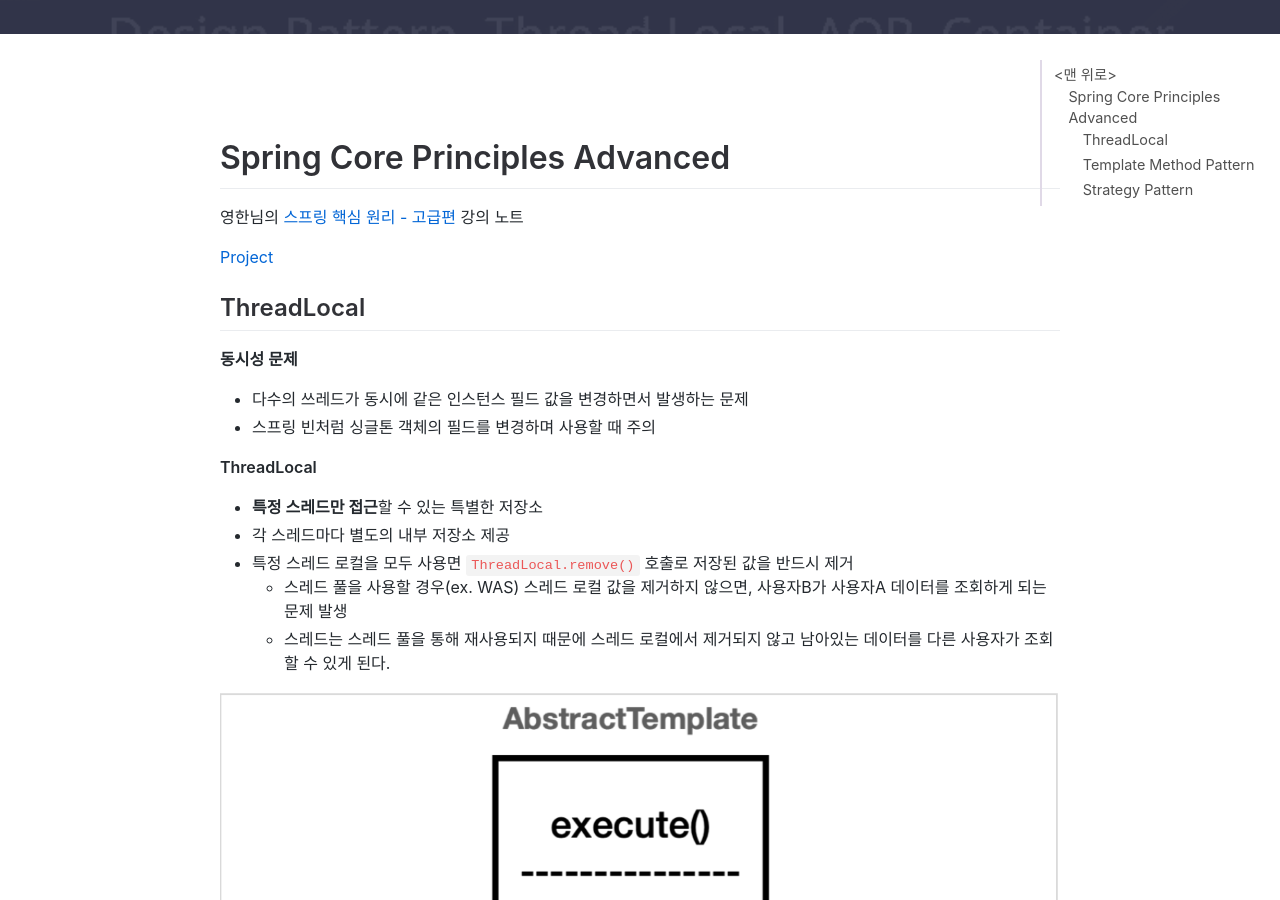
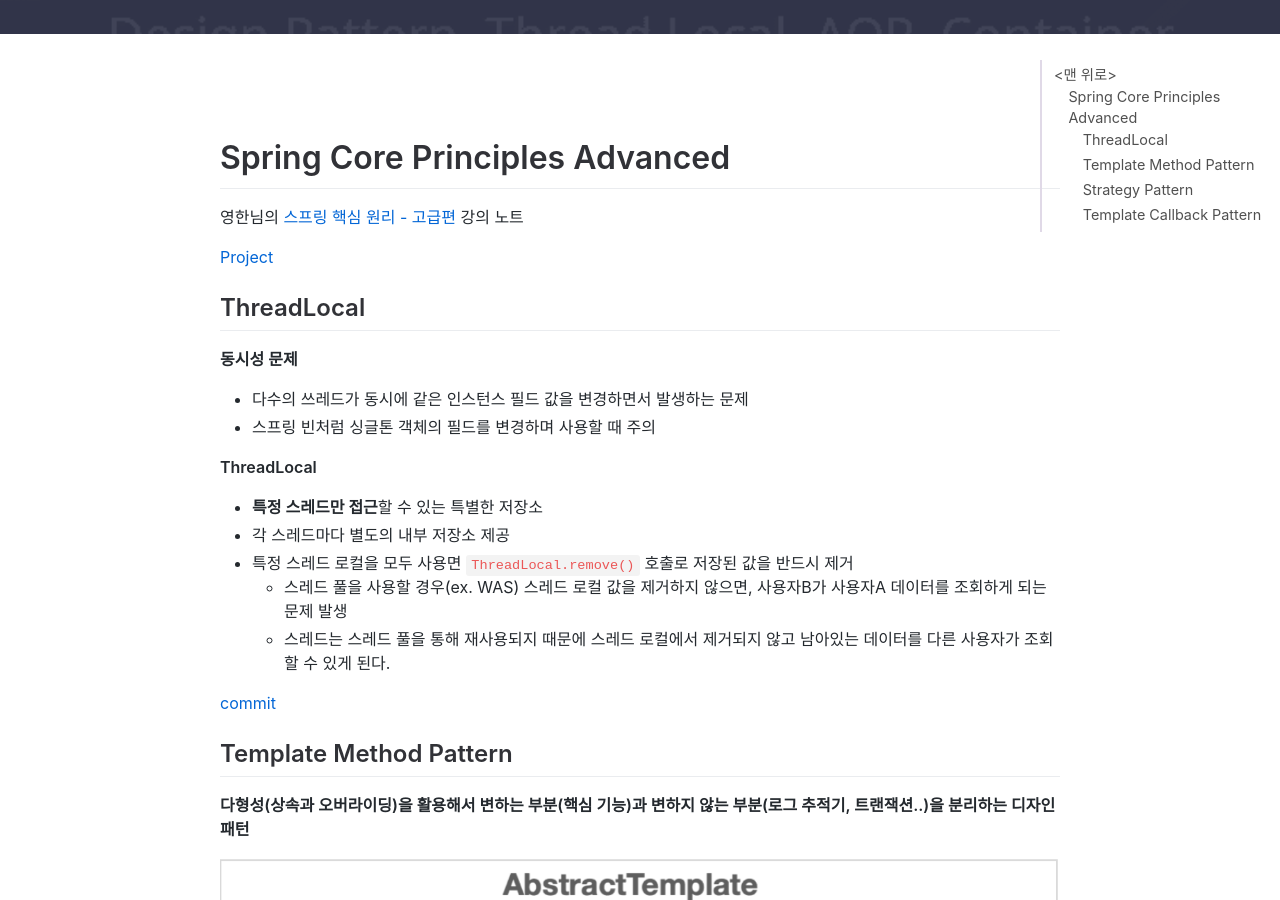
Before and after one commit to jihunparkme/jihunparkme.github.io, a Jekyll site: the page built from _posts/2022-11-20-Spring-Core-Principles-Advanced.md, in a window 1280 px wide and 900 px high, scrolled down 542 px. Built offline with Jekyll 4.4.1, drawn with Linux system fonts in a browser that asks for light colours; nearby versions of some CDN libraries; comment, search, counter and statistics services are not loaded; some of the changed text lies outside the part shown.

Commit message:
edit: template-method-pattern image link

```diff
--- a/_posts/2022-11-20-Spring-Core-Principles-Advanced.md
+++ b/_posts/2022-11-20-Spring-Core-Principles-Advanced.md
@@ -28,13 +28,13 @@ featured-img: spring-core-advanced
   - 스레드 풀을 사용할 경우(ex. WAS) 스레드 로컬 값을 제거하지 않으면, 사용자B가 사용자A 데이터를 조회하게 되는 문제 발생
   - 스레드는 스레드 풀을 통해 재사용되지 때문에 스레드 로컬에서 제거되지 않고 남아있는 데이터를 다른 사용자가 조회할 수 있게 된다.
 
-![Result](https://github.com/jihunparkme/jihunparkme.github.io/blob/master/post_img/spring/template-method-pattern.png?raw=true 'Result')
-
 [commit](https://github.com/jihunparkme/Inflearn-Spring-Core-Principles-Advanced/commit/994962186e720e6c0248f48bf843a0538fc3ba7f)
 
 ## Template Method Pattern
 
 **다형성(상속과 오버라이딩)을 활용해서 변하는 부분(핵심 기능)과 변하지 않는 부분(로그 추적기, 트랜잭션..)을 분리하는 디자인 패턴**
+
+![Result](https://github.com/jihunparkme/jihunparkme.github.io/blob/master/post_img/spring/template-method-pattern.png?raw=true 'Result')
 
 - 부모 클래스에 템플릿(변하지 않는 부분)을 정의하고, 일부 변경되는 로직은 자식 클래스에 정의
 - 자식 클래스가 전체 구조를 변경하지 않고, 특정 부분만 재정의
@@ -127,6 +127,10 @@ public abstract class AbstractTemplate<T> {
 
 [commit](https://github.com/jihunparkme/Inflearn-Spring-Core-Principles-Advanced/commit/2c4c1bc0b4059acb4e864cc3d3d11cee56007706)
 
+## Template Callback Pattern
+
+
+
 ---
 
 **스프링 완전 정복 로드맵**
```
